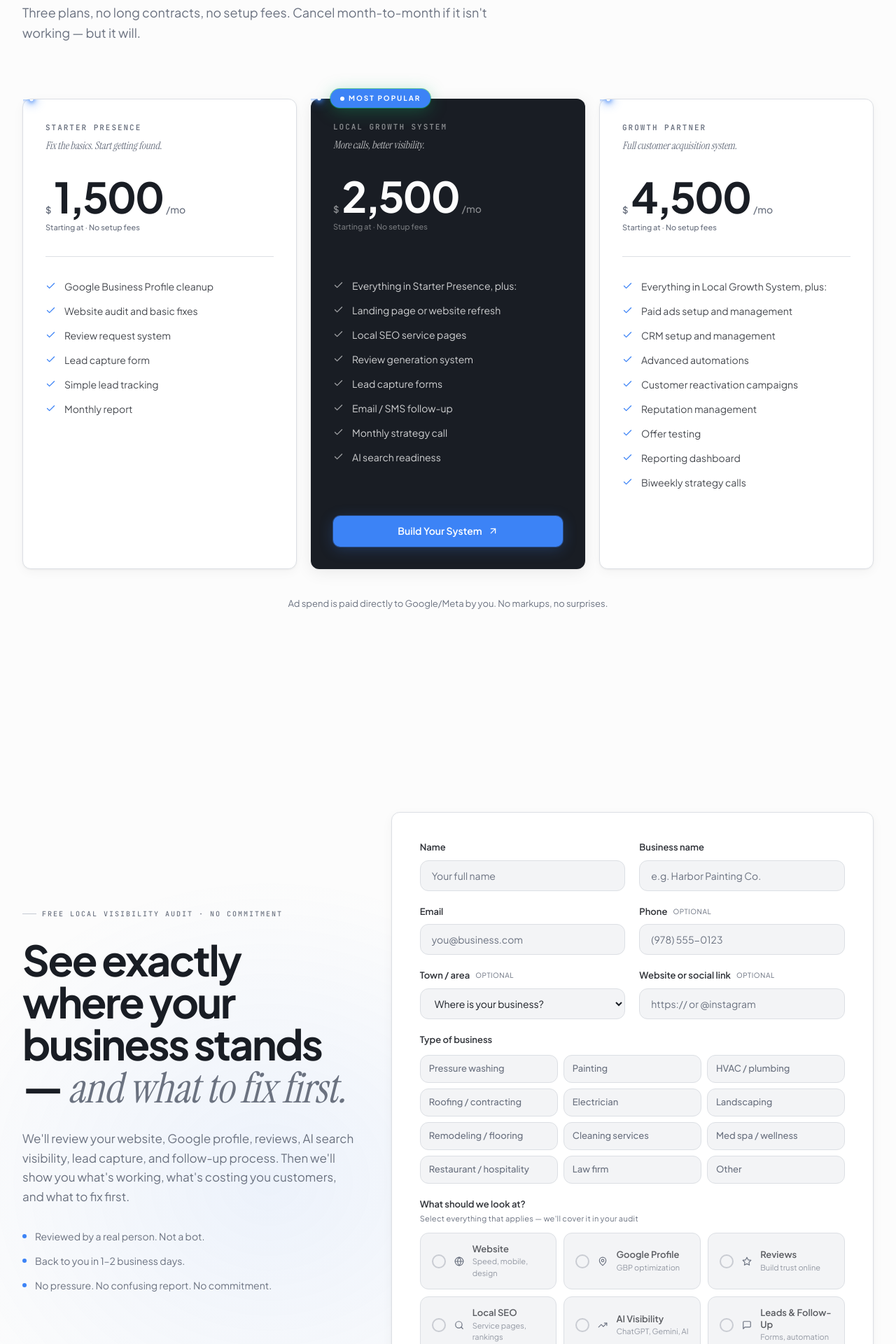
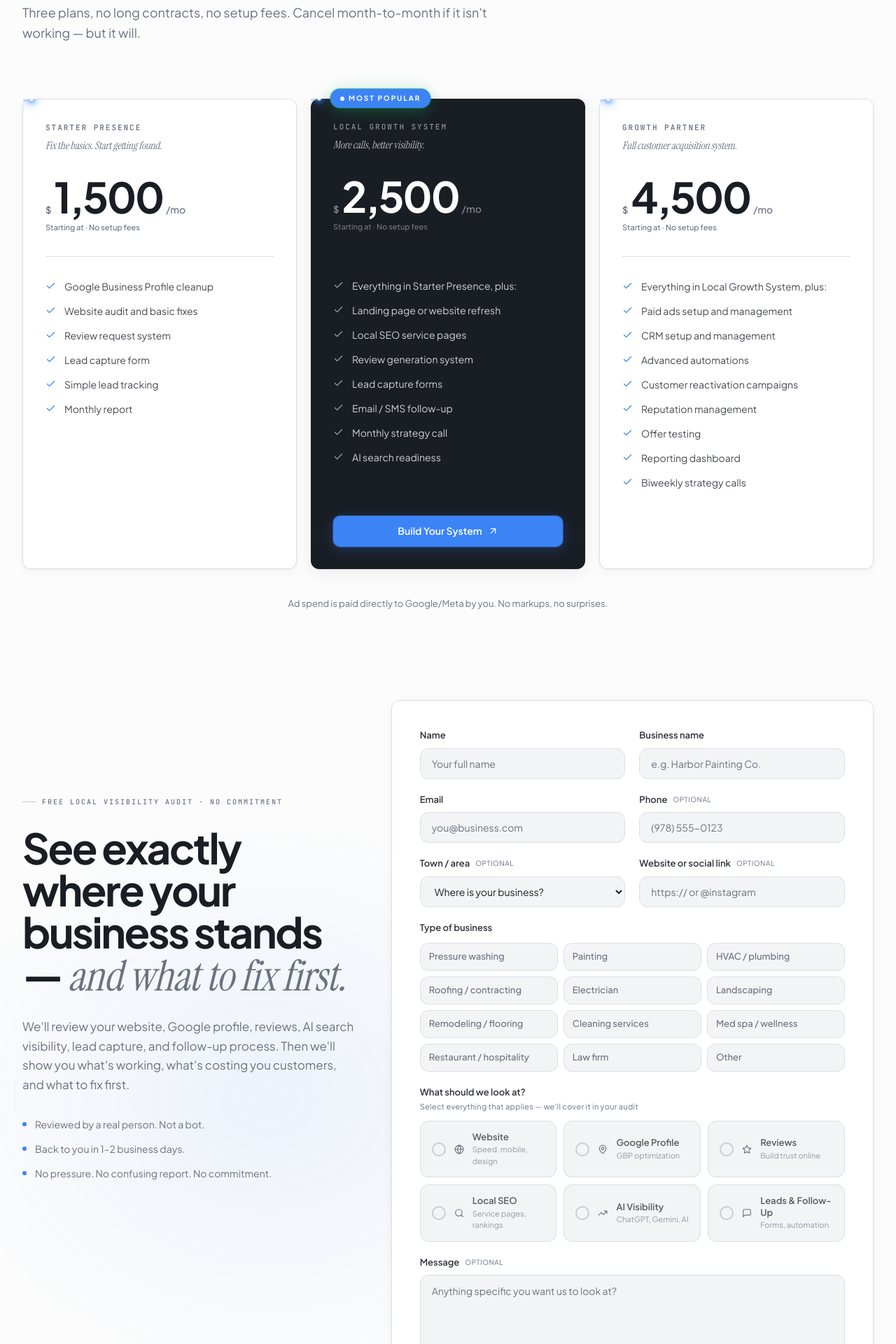
Before and after one commit to keveend10-del/delko, a Next.js app: page /pricing in a window 1280 px wide. Shown: the part 880-2800 px from the top of the page at 70% size. Built offline with nearby package versions, Linux system fonts and the light colour scheme.

Commit message:
CTA and packages updates

```diff
--- a/components/site/CTASection.tsx
+++ b/components/site/CTASection.tsx
@@ -4,7 +4,7 @@ import { AuditForm } from './AuditForm'
 const bullets = ['Reviewed by a real person. Not a bot.', 'Back to you in 1–2 business days.', 'No pressure. No confusing report. No commitment.']
 
 export const CTASection = () => (
-  <section id="audit" className="relative py-28 sm:py-36 overflow-hidden">
+  <section id="audit" className="relative pt-12 pb-28 sm:pt-16 sm:pb-36 overflow-hidden">
     <div className="absolute inset-0 pointer-events-none" style={{ background: 'radial-gradient(ellipse 60% 50% at 30% 50%, hsl(var(--accent) / 0.08), transparent 65%)' }} />
 
     <div className="container mx-auto px-5 sm:px-8 relative">
--- a/components/site/Packages.tsx
+++ b/components/site/Packages.tsx
@@ -128,6 +128,7 @@ export const Packages = () => {
       eyebrow="Packages / 03"
       title={<>Pick the plan that <span className="font-display-italic text-muted-foreground">fits your business.</span></>}
       subtitle="Three plans, no long contracts, no setup fees. Cancel month-to-month if it isn't working — but it will."
+      className="!pb-12 sm:!pb-16"
     >
       {/* Mobile: snap carousel */}
       <div className="lg:hidden">
```
